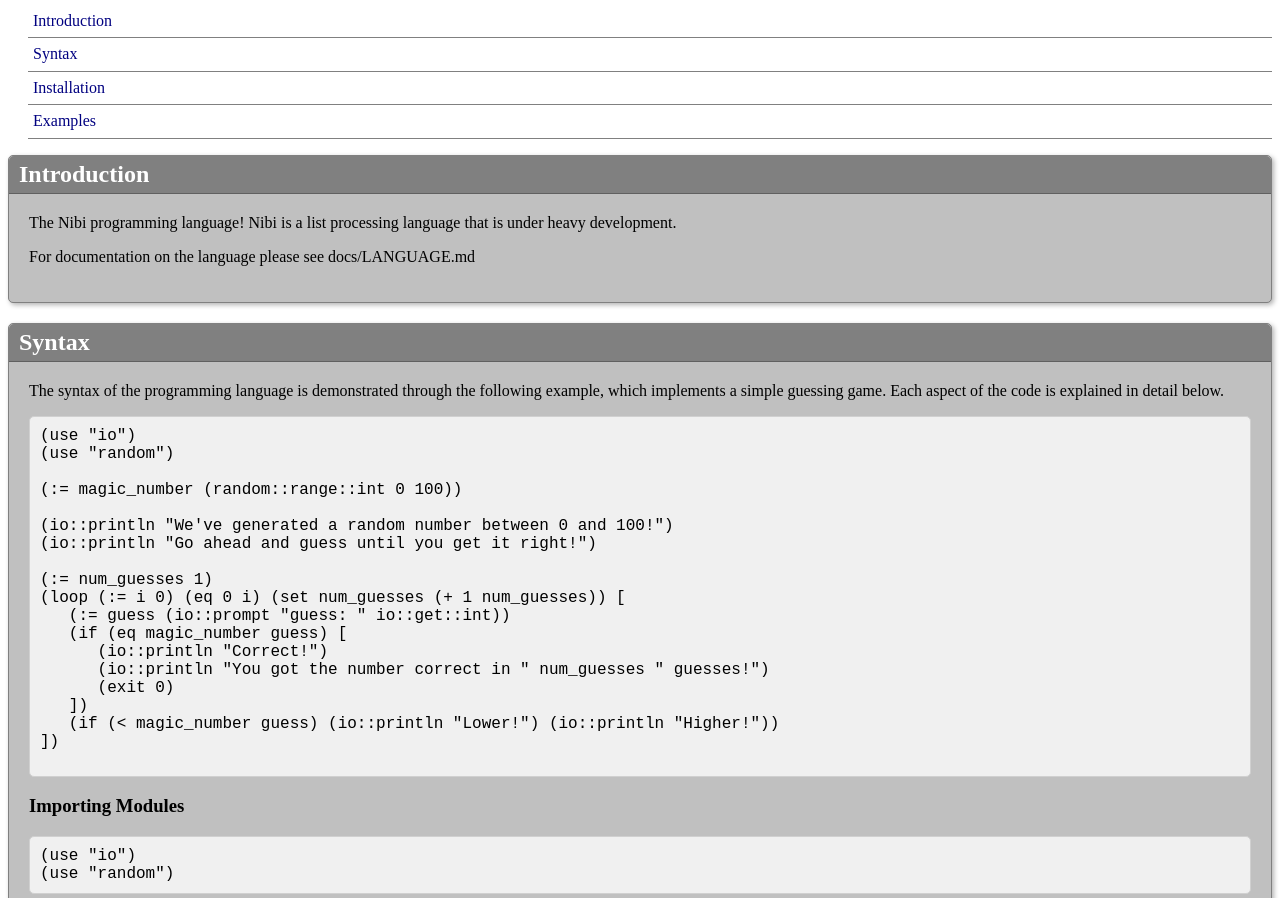
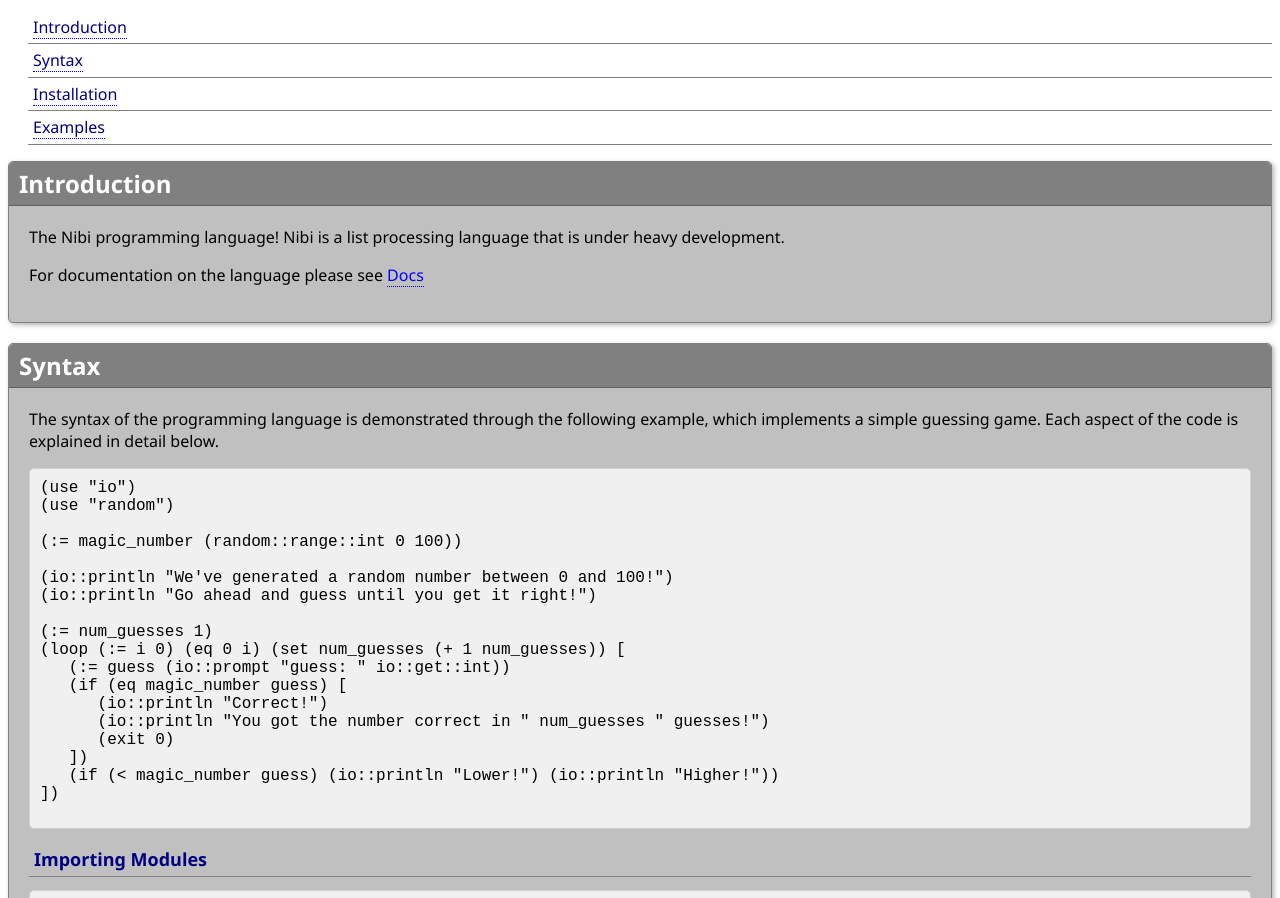
Before and after one commit to Mugsend/nibi-wiki, a plain HTML site: page index.html in a window 1280 px wide. Shown: the part 67-965 px from the top of the page. Drawn offline with Linux system fonts and the light colour scheme.

Commit message:
change font-style

```diff
--- a/index.html
+++ b/index.html
@@ -26,7 +26,12 @@
 					The Nibi programming language! Nibi is a list processing language that
 					is under heavy development.
 				</p>
-				<p>For documentation on the language please see docs/LANGUAGE.md</p>
+				<p>
+					For documentation on the language please see
+					<a href="https://github.com/nibi-lang/nibi/blob/main/docs/LANGUAGE.md"
+						>Docs</a
+					>
+				</p>
 			</section>
 
 			<section id="syntax">
@@ -120,7 +125,6 @@
 
 			<section id="installation">
 				<h2>Installation</h2>
-				<section id="linux">
 				<h3>Linux Installation</h3>
 				<p><em>(Only tested on Ubuntu and Pop!OS)</em></p>
 
@@ -132,8 +136,8 @@
 
 				<h4>Setting Up Environment</h4>
 				<p>
-						Create the <code>NIBI_PATH</code> environment variable that points
-						to an installation directory for Nibi and its modules.
+					Create the <code>NIBI_PATH</code> environment variable that points to
+					an installation directory for Nibi and its modules.
 				</p>
 
 				<h4>Building and Installing Nibi</h4>
@@ -161,12 +165,10 @@
 				<p>Check if Nibi and modules are running correctly:</p>
 				<pre><code>$ python commander.py -c -t</code></pre>
 				<p>
-						This command will run checks on all installed Nibi modules and
-						execute their respective test suites.
+					This command will run checks on all installed Nibi modules and execute
+					their respective test suites.
 				</p>
-				</section>
 
-				<section id="apple">
 				<h3>Apple Installation</h3>
 				<p><em>(Only tested on Ventura with M2 silicon)</em></p>
 
@@ -186,14 +188,13 @@
 
 				<h4>Note about MacOS</h4>
 				<p>
-						The <code>network</code> and <code>fileio</code> modules won't work
-						on MacOS and have been stubbed to throw errors when used.
+					The <code>network</code> and <code>fileio</code> modules won't work on
+					MacOS and have been stubbed to throw errors when used.
 				</p>
 				<p>
 					Since this variant of Nibi is POC only, it's unlikely they'll be
 					updated to support Apple.
 				</p>
-				</section>
 			</section>
 
 			<section id="examples">
--- a/style.css
+++ b/style.css
@@ -1,5 +1,7 @@
-/* Apply a background color and border to the sections */
-/* Style the title */
+body {
+	font-family: 'Segoe UI', Tahoma, Arial, sans-serif;
+}
+
 h1 {
 	background-color: #000080;
 	color: #ffffff;
@@ -9,7 +11,33 @@ h1 {
 	font-size: 24px;
 }
 
-/* Style the navigation links */
+h3 {
+	background-color: #c0c0c0;
+	color: #000080;
+	padding: 5px;
+	margin: 10px 0;
+	border-bottom: 1px solid #808080;
+	font-size: 18px;
+	font-weight: bold;
+}
+
+h4 {
+	color: #800000;
+	font-size: 16px;
+	margin: 10px 0;
+}
+
+a {
+	color: #0000ff;
+	text-decoration: none;
+	border-bottom: 1px dotted #0000ff;
+	transition: border-bottom-color 0.3s ease;
+}
+
+a:hover {
+	border-bottom-color: transparent;
+}
+
 nav ul {
 	list-style-type: none;
 	padding: 0;
@@ -26,7 +54,6 @@ nav ul li a {
 	color: #000080;
 }
 
-/* Style the ordered and unordered lists */
 ol,
 ul {
 	margin-left: 20px;
@@ -49,7 +76,6 @@ section {
 	box-shadow: 2px 2px 5px rgba(0, 0, 0, 0.3);
 }
 
-/* Style the section headings */
 h2 {
 	background-color: #808080;
 	color: #ffffff;
@@ -60,7 +86,6 @@ h2 {
 	border-top-right-radius: 5px;
 }
 
-/* Style the code blocks */
 pre {
 	background-color: #f0f0f0;
 	border: 1px solid #d0d0d0;
@@ -69,19 +94,16 @@ pre {
 	overflow: auto;
 }
 
-/* Style the code snippets */
 code {
 	font-family: 'Courier New', monospace;
 	color: #000000;
 }
 
-/* Style emphasized text */
 em {
 	font-style: italic;
 	color: #800000;
 }
 
-/* Style the footer */
 footer {
 	text-align: center;
 	margin-top: 20px;
```
Lines whose indentation alone changed are shown as unchanged.
